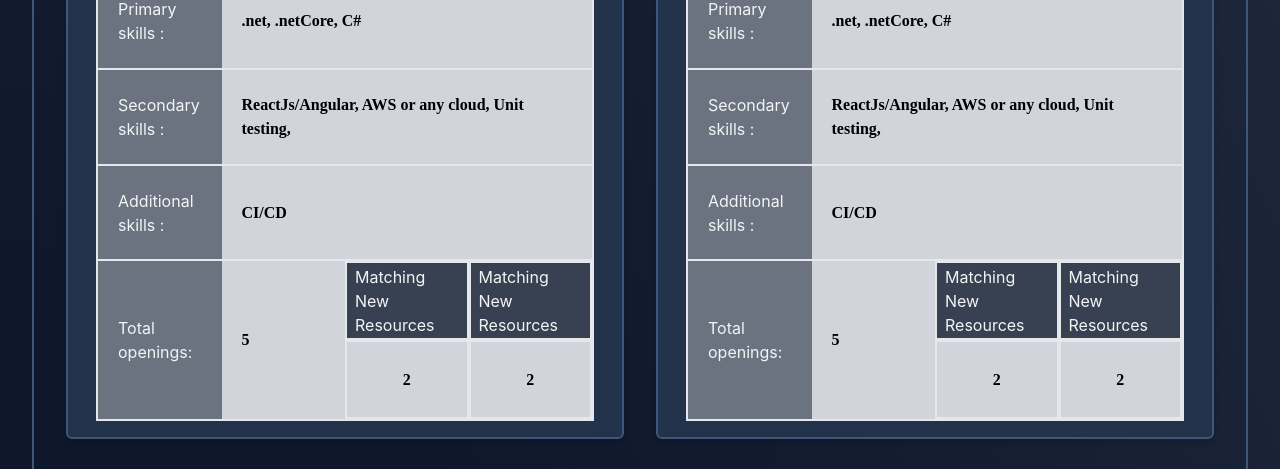
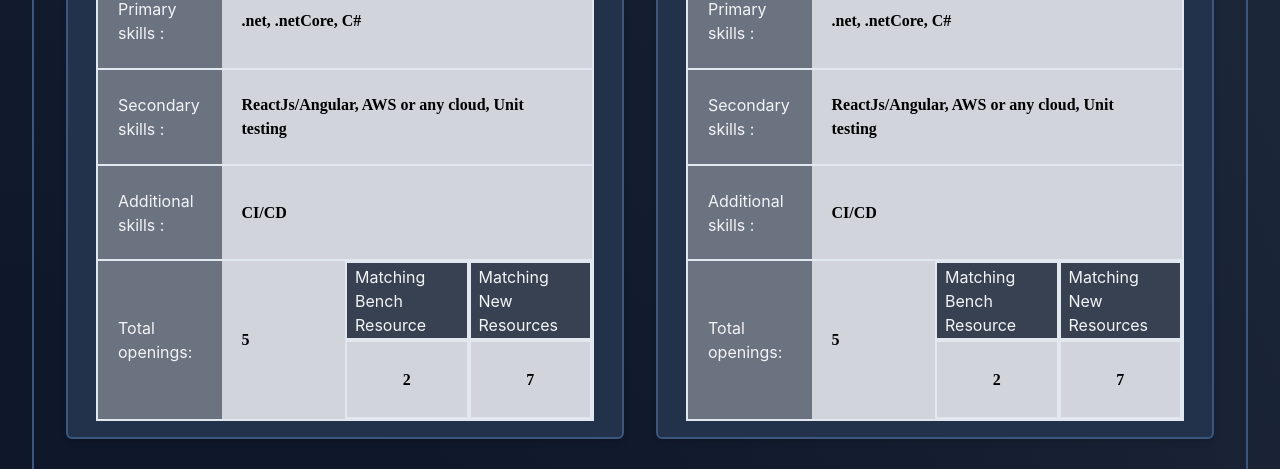
Before and after one commit to Saurabh-stack/structuredapp, a React (Create React App) app: page /decision/1 in a window 1280 px wide. Shown: the part 319-788 px from the top of the page. Built offline with nearby package versions, Linux system fonts and the light colour scheme.

Commit message:
Updated New Hiering Table and Charts

```diff
--- a/package.json
+++ b/package.json
@@ -3,12 +3,16 @@
   "version": "0.1.0",
   "private": true,
   "dependencies": {
+    "@chakra-ui/react": "^2.8.1",
+    "@emotion/react": "^11.11.1",
+    "@emotion/styled": "^11.11.0",
     "@react-spring/web": "^9.7.3",
     "@tanstack/react-query": "^4.33.0",
     "@tanstack/react-query-devtools": "^4.33.0",
     "@tanstack/react-table": "^8.9.3",
     "axios": "^1.5.0",
     "formik": "^2.4.3",
+    "framer-motion": "^10.16.4",
     "react": "^18.2.0",
     "react-dom": "^18.2.0",
     "react-query": "^3.39.3",
--- /dev/null
+++ b/src/components/ReCharts/SimplePieChart.jsx
@@ -0,0 +1,56 @@
+import React from "react";
+import { PieChart, Pie, Sector, Cell, ResponsiveContainer } from "recharts";
+
+const SimplePieChart = ({ data, colors, fullCircle }) => {
+  const COLORS = colors ? colors : ["#00C49F", "#0088FE", "#FFBB28"];
+  const RADIAN = Math.PI / 180;
+  const renderCustomizedLabel = ({
+    cx,
+    cy,
+    midAngle,
+    innerRadius,
+    outerRadius,
+    percent,
+    index,
+  }) => {
+    const radius = innerRadius + (outerRadius - innerRadius) * 0.5;
+    const x = cx + radius * Math.cos(-midAngle * RADIAN);
+    const y = cy + radius * Math.sin(-midAngle * RADIAN);
+
+    return (
+      <text
+        x={x}
+        y={y}
+        fill="white"
+        textAnchor={x > cx ? "start" : "end"}
+        dominantBaseline="central"
+      >
+        {`${(percent * 100).toFixed(0)}%`}
+      </text>
+    );
+  };
+
+  return (
+    <PieChart width={200} height={200}>
+      <Pie
+        dataKey="value"
+        data={data}
+        cx="50%"
+        cy="50%"
+        startAngle={fullCircle ? 360 : 180}
+        endAngle={0}
+        labelLine={false}
+        label={renderCustomizedLabel}
+        innerRadius={40}
+        outerRadius={80}
+        fill="#8884d8"
+      >
+        {data.map((entry, index) => (
+          <Cell key={`cell-${index}`} fill={COLORS[index % COLORS.length]} />
+        ))}
+      </Pie>
+    </PieChart>
+  );
+};
+
+export default SimplePieChart;
--- /dev/null
+++ b/src/components/modal/ChakraModal.jsx
@@ -0,0 +1,49 @@
+import {
+  Modal,
+  ModalOverlay,
+  ModalContent,
+  ModalHeader,
+  ModalFooter,
+  ModalBody,
+  ModalCloseButton,
+} from "@chakra-ui/react";
+import Button from "../atoms/Button.component";
+const ChakraModal = ({
+  children,
+  title,
+  onClose,
+  isOpen,
+  scrollBehavior = "inside",
+  isCentered,
+  closeOnOverlayClick = true,
+  confirmBtnText,
+  cancleBtnText,
+  size,
+}) => {
+  return (
+    <Modal
+      onClose={onClose}
+      //finalFocusRef={btnRef}
+      isOpen={isOpen}
+      scrollBehavior={scrollBehavior}
+      isCentered={isCentered}
+      size={size ? size : "md"}
+    >
+      <ModalOverlay
+        bg="blackAlpha.300"
+        backdropFilter="blur(10px) hue-rotate(90deg)"
+      />
+      <ModalContent>
+        <ModalHeader>{title}</ModalHeader>
+        <ModalCloseButton />
+        <ModalBody>{children}</ModalBody>
+        <ModalFooter className="gap-5">
+          <Button onClick={onClose}>{confirmBtnText}</Button>
+          <Button onClick={onClose}>{cancleBtnText}</Button>
+        </ModalFooter>
+      </ModalContent>
+    </Modal>
+  );
+};
+
+export default ChakraModal;
--- /dev/null
+++ b/src/components/modal/index.jsx
@@ -0,0 +1,4 @@
+import React from "react";
+import ChakraModal from "./ChakraModal";
+
+export { ChakraModal };
--- /dev/null
+++ b/src/components/stepIndicator/StepIndicator.jsx
@@ -0,0 +1,40 @@
+import React from "react";
+import {
+  Step,
+  StepDescription,
+  StepIcon,
+  StepIndicator,
+  StepNumber,
+  StepSeparator,
+  StepStatus,
+  StepTitle,
+  Stepper,
+  useSteps,
+  Box,
+} from "@chakra-ui/react";
+const HorizontalStepIndicator = ({ steps, size, colorScheme }) => {
+  const { activeStep } = useSteps({
+    index: 1,
+    count: steps.length,
+  });
+  return (
+    <Stepper size={size} colorScheme={colorScheme} index={activeStep}>
+      {steps.map((step, index) => (
+        <Step key={index}>
+          <StepIndicator>
+            <StepStatus complete={`✅`} active={`📍`} />
+          </StepIndicator>
+
+          <Box flexShrink="0">
+            <StepTitle>{step.title}</StepTitle>
+            <StepDescription>{step.description}</StepDescription>
+          </Box>
+
+          <StepSeparator />
+        </Step>
+      ))}
+    </Stepper>
+  );
+};
+
+export default HorizontalStepIndicator;
--- a/src/features/DecisionInfo/components/NewHieringDetails.jsx
+++ b/src/features/DecisionInfo/components/NewHieringDetails.jsx
@@ -9,6 +9,7 @@ import { useQuery } from "@tanstack/react-query";
 import { createColumnHelper } from "@tanstack/react-table";
 import BaseTable from "../../../components/table/tanstackBaseTable/BaseTable";
 import WorkBasic from "./WorkBasic";
+import ChakraModal from "../../../components/modal/ChakraModal";
 const NewHieringDetails = () => {
   const [showTable, setShowTable] = useState(false);
   const [getTable, setTable] = useState(0);
@@ -92,8 +93,11 @@ const NewHieringDetails = () => {
   ];
 
   const fetchData = async (options) => {
-    const data = await xhrClient.get("BenchEmployees").then((res) => res?.data);
-    console.log("data::", data);
+    let api = "";
+    if (getTable === 1) {
+      api = "BenchEmployees";
+    }
+    const data = await xhrClient.get(api).then((res) => res?.data);
     return {
       rows: data?.slice(
         options.pageIndex * options.pageSize,
@@ -104,20 +108,11 @@ const NewHieringDetails = () => {
   };
 
   const renderSubComponent = (row) => {
-    return (
-      <WorkBasic
-        row={row}
-        considerHandler={() => {
-          alert("clicked");
-        }}
-        rejectHandler={() => {}}
-      />
-    );
+    return <WorkBasic row={row} />;
   };
-
   return (
     <CardContainer customClass={`border-0`}>
-      <div className="grid grid-rows-2">
+      <div className="flex flex-col">
         <div className="grid grid-cols-4 gap-8 mt-5 mb-5">
           <InfoCard
             title={"Manager and Business Info"}
@@ -151,8 +146,6 @@ const NewHieringDetails = () => {
           {showTable && (
             <div className="grid grid-cols-4 mx-0 my-0">
               <div className="grid col-span-4">
-                1. Id 2. EmployeeName 3. Skills 4. Availabile(days) 5. Matching
-                percentage 6. Actions (Download, Reject, Verify)
                 <Card>
                   <BaseTable
                     columns={columns}
@@ -161,7 +154,16 @@ const NewHieringDetails = () => {
                     getRowCanExpand={() => true}
                     className={`border border-gray-700 text-left w-full`}
                   />
-                  <PieChartActiveShape data={buwiseempoccupancy.data[0].data} />
+                  <Card className={`border-0 mx-4 my-14`}>
+                    <div className="flex flex-col my-2 w-full">
+                      <ul>
+                        <li>Total 5 profile shared</li>
+                        <li>Total 3 are selected</li>
+                        <li>Total 2 joined the project</li>
+                        <li>Mimum 2 more profile need to share</li>
+                      </ul>
+                    </div>
+                  </Card>
                 </Card>
               </div>
             </div>
--- a/src/features/DecisionInfo/components/NewHieringRequest.jsx
+++ b/src/features/DecisionInfo/components/NewHieringRequest.jsx
@@ -1,16 +1,67 @@
 import CardContainer from "../../../components/shared/card/CardContainer";
 import Card from "../../../components/shared/card";
-import Button from "../../../components/atoms/Button.component";
 import { useNavigate } from "react-router";
 const NewHieringRequest = () => {
   const navigate = useNavigate();
   const newHireing = {
     data: [
-      { id: 11250, critical: "yes", title: "Sr. Software Engineer" },
-      { id: 11251, critical: "yes", title: "Sr. Software Engineer" },
-      { id: 11252, title: "Sr. Software Engineer" },
-      { id: 11253, title: "Sr. Software Engineer" },
-      { id: 11254, title: "Sr. Software Engineer" },
+      {
+        id: 11250,
+        critical: "yes",
+        title: "Sr. Software Engineer",
+        expRange: "6-8 years",
+        primarySkills: ".net, .netCore, C#",
+        secondarySkills: "ReactJs/Angular, AWS or any cloud, Unit testing",
+        extraSkills: "CI/CD",
+        totalOpenings: 5,
+        matchingBench: 2,
+        matchingNew: 7,
+      },
+      {
+        id: 11251,
+        critical: "yes",
+        title: "Sr. Software Engineer",
+        expRange: "6-8 years",
+        primarySkills: ".net, .netCore, C#",
+        secondarySkills: "ReactJs/Angular, AWS or any cloud, Unit testing",
+        extraSkills: "CI/CD",
+        totalOpenings: 5,
+        matchingBench: 2,
+        matchingNew: 7,
+      },
+      {
+        id: 11252,
+        title: "Sr. Software Engineer",
+        expRange: "6-8 years",
+        primarySkills: ".net, .netCore, C#",
+        secondarySkills: "ReactJs/Angular, AWS or any cloud, Unit testing",
+        extraSkills: "CI/CD",
+        totalOpenings: 5,
+        matchingBench: 2,
+        matchingNew: 7,
+      },
+      {
+        id: 11253,
+        title: "Sr. Software Engineer",
+        expRange: "6-8 years",
+        primarySkills: ".net, .netCore, C#",
+        secondarySkills: "ReactJs/Angular, AWS or any cloud, Unit testing",
+        extraSkills: "CI/CD",
+        totalOpenings: 5,
+        matchingBench: 2,
+        matchingNew: 7,
+      },
+      {
+        id: 11254,
+        title: "Sr. Software Engineer",
+        expRange: "6-8 years",
+        primarySkills: ".net, .netCore, C#",
+        secondarySkills: "ReactJs/Angular, AWS or any cloud, Unit testing",
+        extraSkills: "CI/CD",
+        totalOpenings: 5,
+        matchingBench: 2,
+        matchingNew: 7,
+      },
     ],
   };
   const handleHieringDetail = (id) => {
@@ -20,7 +71,7 @@ const NewHieringRequest = () => {
     <CardContainer customClass={`border-0`}>
       <div className="grid grid-cols-2 gap-8 mt-5 mb-5">
         {newHireing.data.map((obj) => (
-          <Card title={obj.title + " | 6-8 years"} key={obj.id}>
+          <Card title={obj.title + " | " + obj.expRange} key={obj.id}>
             <div
               className="grid border-2 border-b-0 my-2 w-full mb-5 cursor-pointer"
               onClick={() => handleHieringDetail(obj.id)}
@@ -30,7 +81,7 @@ const NewHieringRequest = () => {
                   Experience Range:
                 </div>
                 <div className="grid col-span-3 bg-gray-300 text-black font-bold px-5 items-center ">
-                  6-8 years
+                  {obj.expRange}
                 </div>
               </div>
               <div className="border-b-2 text-gray-400 grid grid-cols-4">
@@ -38,7 +89,7 @@ const NewHieringRequest = () => {
                   Primary skills :
                 </div>
                 <div className="grid col-span-3 bg-gray-300 text-black font-bold px-5 items-center">
-                  .net, .netCore, C#
+                  {obj.primarySkills}
                 </div>
               </div>
               <div className="border-b-2 text-gray-400 grid grid-cols-4">
@@ -46,7 +97,7 @@ const NewHieringRequest = () => {
                   Secondary skills :
                 </div>
                 <div className="grid col-span-3 bg-gray-300 text-black font-bold px-5 items-center">
-                  ReactJs/Angular, AWS or any cloud, Unit testing,
+                  {obj.secondarySkills}
                 </div>
               </div>
               <div className="border-b-2 text-gray-400 grid grid-cols-4">
@@ -54,7 +105,7 @@ const NewHieringRequest = () => {
                   Additional skills :
                 </div>
                 <div className="grid col-span-3 bg-gray-300 text-black font-bold px-5 items-center">
-                  CI/CD
+                  {obj.extraSkills}
                 </div>
               </div>
               <div className="border-b-2 grid grid-cols-4">
@@ -62,13 +113,13 @@ const NewHieringRequest = () => {
                   Total openings:
                 </div>
                 <div className="grid bg-gray-300 text-black font-bold px-5 items-center">
-                  5
+                  {obj.totalOpenings}
                 </div>
                 <div className="grid col-span-2 text-gray-100">
                   <div className="grid grid-rows-2 bg-gray-700 h-full">
                     <div className="grid grid-cols-2">
                       <div className="grid border-2 px-2 items-center justify-center">
-                        Matching New Resources
+                        Matching Bench Resource
                       </div>
                       <div className="grid border-2 px-2 items-center justify-center">
                         Matching New Resources
@@ -76,10 +127,10 @@ const NewHieringRequest = () => {
                     </div>
                     <div className="grid grid-cols-2 bg-gray-300 text-black font-bold">
                       <div className="grid border-2 items-center justify-center">
-                        2
+                        {obj.matchingBench}
                       </div>
                       <div className="grid border-2 items-center justify-center">
-                        2
+                        {obj.matchingNew}
                       </div>
                     </div>
                   </div>
--- a/src/features/DecisionInfo/components/WorkBasic.jsx
+++ b/src/features/DecisionInfo/components/WorkBasic.jsx
@@ -1,8 +1,12 @@
-import React from "react";
+import React, { useState } from "react";
+import { useDisclosure } from "@chakra-ui/react";
 import Card from "../../../components/shared/card";
 import Button from "../../../components/atoms/Button.component";
-
-const WorkBasic = ({ row, considerHandler, rejectHandler }) => {
+import ChakraModal from "../../../components/modal/ChakraModal";
+import { Textarea } from "@chakra-ui/react";
+import SimplePieChart from "../../../components/ReCharts/SimplePieChart";
+const WorkBasic = ({ row, considerHandler, fnRejectHandler }) => {
+  const { isOpen, onOpen, onClose } = useDisclosure();
   return (
     <div className="flex flex-col my-3 gap-y-3 w-full justify-between">
       <div className="flex flex-row w-full gap-2">
@@ -13,6 +17,37 @@ const WorkBasic = ({ row, considerHandler, rejectHandler }) => {
                 <li>{value}</li>
               ))}
             </ul>
+            <div className="border-2 w-full my-5" />
+            <div className="grid grid-cols-3 gap-2">
+              <Card title={"Employment Info"}>
+                <div className="flex flex-col my-2">
+                  {row?.original?.employmentDetails?.map((obj) => (
+                    <div className="grid grid-cols-2 gap-10">
+                      <div className=" text-gray-400">{obj.title}</div>
+                      <div className=" text-gray-400">{obj.value}</div>
+                    </div>
+                  ))}
+                </div>
+              </Card>
+              <Card title={"Profile Matching"}>
+                <SimplePieChart
+                  fullCircle
+                  data={[
+                    { name: "Matching", value: 10 },
+                    { name: "Not Matching", value: 0 },
+                  ]}
+                />
+              </Card>
+              <Card title={"Probability of Joining"}>
+                <SimplePieChart
+                  fullCircle
+                  data={[
+                    { name: "Joining", value: 8 },
+                    { name: "Not Joining", value: 2 },
+                  ]}
+                />
+              </Card>
+            </div>
           </div>
         </Card>
         <Card title={"Work Profile"} className={"mr-4"}>
@@ -30,9 +65,26 @@ const WorkBasic = ({ row, considerHandler, rejectHandler }) => {
         </Card>
       </div>
       <div className="flex flex-row w-full gap-3 justify-end">
-        <Button onClick={rejectHandler}>Reject</Button>
-        <Button onClick={considerHandler}>Consider</Button>
+        <Button onClick={onClose}>Reject Candidate</Button>
+        <Button onClick={onOpen}>Send to Manager</Button>
       </div>
+      {isOpen && (
+        <ChakraModal
+          onClose={onClose}
+          isOpen={isOpen}
+          isCentered={true}
+          cancleBtnText={"Cancle"}
+          confirmBtnText={"Confirm"}
+          title={"Candidate Confirmation"}
+          size={"xl"}
+        >
+          <Card title={"Summary"} className={"ml-4"}>
+            <div className="flex flex-col my-2 w-full">
+              <Textarea isInvalid placeholder="Here is a sample placeholder" />
+            </div>
+          </Card>
+        </ChakraModal>
+      )}
     </div>
   );
 };
--- a/src/index.js
+++ b/src/index.js
@@ -2,13 +2,15 @@ import React from "react";
 import ReactDOM from "react-dom/client";
 import "./index.css";
 import App from "./App";
+import { ChakraProvider } from "@chakra-ui/react";
+import { QueryClient, QueryClientProvider } from "@tanstack/react-query";
 import { BrowserRouter } from "react-router-dom";
 //import Footer from "./components/shared/Footer.component";
 import Header from "./components/shared/Header.component";
-import { QueryClient, QueryClientProvider } from "@tanstack/react-query";
 const root = ReactDOM.createRoot(document.getElementById("root"));
 const queryClient = new QueryClient();
 root.render(
+  <ChakraProvider>
     <QueryClientProvider client={queryClient}>
       <BrowserRouter>
         <div className="min-h-screen w-screen overflow-hidden bg-[radial-gradient(ellipse_at_bottom_left,_var(--tw-gradient-stops))] from-slate-900 via-slate-900 to-slate-800 text-white">
@@ -17,4 +19,5 @@ root.render(
         </div>
       </BrowserRouter>
     </QueryClientProvider>
+  </ChakraProvider>
 );
```
Also changed, not shown: 1 other file (tests, documents, lock files or other folders). Lines whose indentation alone changed are shown as unchanged.
